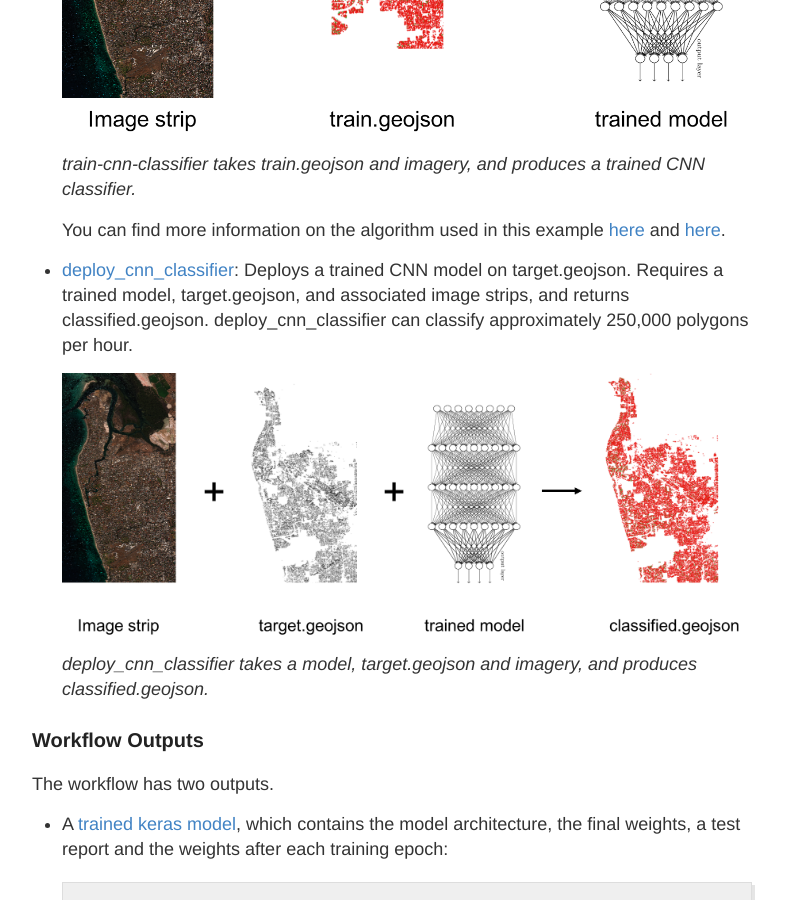
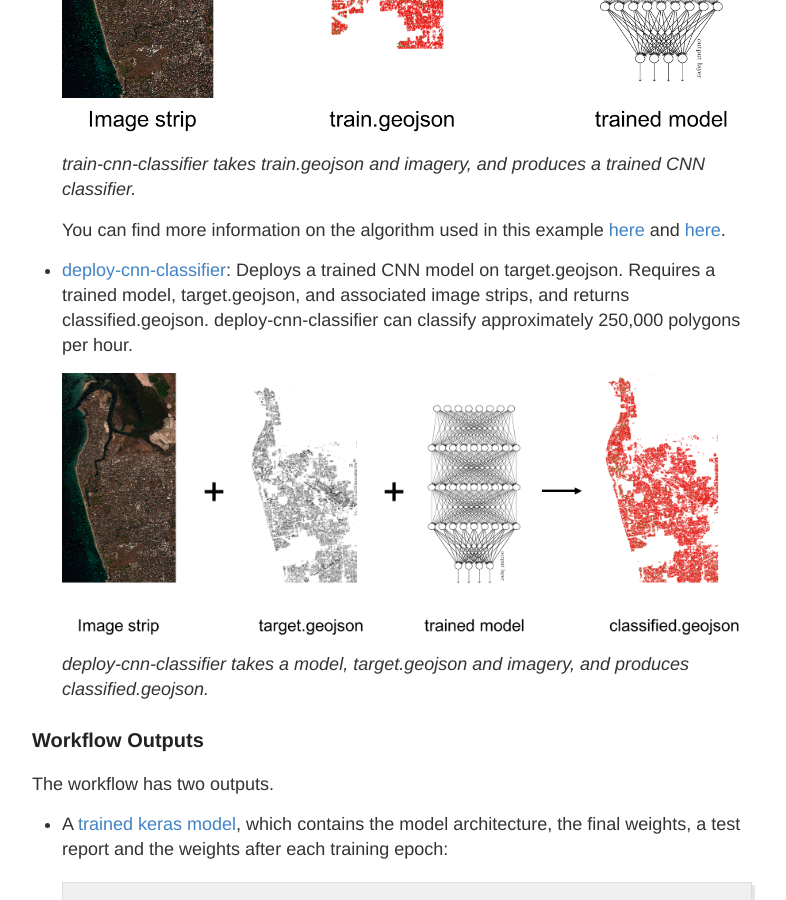
Before and after one commit to neoocm/PlatformStories.github.io, a Jekyll site: the page built from _posts/2016-9-8-swimming-pools.md, in a window 1280 px wide and 900 px high, scrolled down 3833 px. Shown: the whole window, without its empty margins (248-1034 px from the left). Built offline with Jekyll 4.4.1, drawn with Linux system fonts in a browser that asks for light colours; some of the changed text lies outside the part shown.

Commit message:
update deploy task name

````diff
--- a/_posts/2016-9-8-swimming-pools.md
+++ b/_posts/2016-9-8-swimming-pools.md
@@ -35,7 +35,7 @@
 The workflow begins with the file [properties.geojson](https://github.com/PlatformStories/swimming-pools/blob/master/train-cnn-classifier/properties.geojson). This file contains a collection of polygons in (longitude, latitude) coordinates, each representing a property. Each polygon has two attributes: an image_id, which determines the DG catalog id of the satellite image corresponding to that polygon, and a feature_id, which is simply a number that uniquely identifies that property. This particular file only contains properties from the image 1040010014800C00, which is a cloudless WV03 image over Adelaide, Australia. You can see this image [here]({{ site.baseurl}}/pages/swimming-pools/adelaide.html) by entering your GBDX credentials when prompted.
 You can also view the image thumbnail by searching for 1040010014800C00 [here](https://discover.digitalglobe.com/) and navigating to Adelaide using the map.
 
-The main idea is to label a small percentage of the property parcels using [crowdsourcing](http://www.tomnod.com/) in order to create a training set [train.geojson](https://github.com/PlatformStories/swimming-pools/blob/master/train-cnn-classifier/train.geojson). We then use train.geojson to train a CNN-based classifier to identify the presence of a swimming pool in each of the remaining unlabeled properties of properties.geojson (referred to as [target.geojson](https://github.com/PlatformStories/swimming-pools/blob/master/deploy_cnn_classifier/target.geojson)). For object classification at a continental or global scale this procedure is a must; it would be virtually impossible to label millions of properties manually in a reasonable amount of time.
+The main idea is to label a small percentage of the property parcels using [crowdsourcing](http://www.tomnod.com/) in order to create a training set [train.geojson](https://github.com/PlatformStories/swimming-pools/blob/master/train-cnn-classifier/train.geojson). We then use train.geojson to train a CNN-based classifier to identify the presence of a swimming pool in each of the remaining unlabeled properties of properties.geojson (referred to as [target.geojson](https://github.com/PlatformStories/swimming-pools/blob/master/deploy-cnn-classifier/target.geojson)). For object classification at a continental or global scale this procedure is a must; it would be virtually impossible to label millions of properties manually in a reasonable amount of time.
 
 Before executing the workflow, the raw image has to be ordered from the factory and processed into a format that is usable by a machine learning algorithm. The last part is trickier than it sounds. We lovingly refer to it as UGHLi: Undifferentiated Geospatial Heavy Lifting. In this example, it involves orthorectification, atmospheric compensation, pansharpening and dynamic range adjustment; all this can be achieved with a single GBDX task [AOP_Strip_Processor](http://gbdxdocs.digitalglobe.com/docs/advanced-image-preprocessor). For the purpose of this example, the UGHLi'ed image already sits in an S3 bucket.
 
@@ -49,7 +49,7 @@
   ![train_geojson.png]({{ site.baseurl }}/images/swimming-pools/train_geojson.png)
   *A sample of labeled properties.*
 
-- A collection of polygons which will be classified, in geojson format (the target data). In this example, the properties to be classified are found in [target.geojson](https://github.com/PlatformStories/swimming-pools/blob/master/deploy_cnn_classifier/target.geojson).
+- A collection of polygons which will be classified, in geojson format (the target data). In this example, the properties to be classified are found in [target.geojson](https://github.com/PlatformStories/swimming-pools/blob/master/deploy-cnn-classifier/target.geojson).
 
   ![target_geojson.png]({{ site.baseurl }}/images/swimming-pools/target_geojson.png)
   *A sample of properties to be classified.*
@@ -72,10 +72,10 @@
    [here](https://developer.digitalglobe.com/gbdx-poolnet-identifying-pools-satellite-imagery/) and
    [here](https://github.com/DigitalGlobe/mltools/tree/master/examples/polygon_classify_cnn).
 
-- [deploy_cnn_classifier](https://github.com/PlatformStories/swimming-pools/blob/master/docs/deploy_cnn_classifier.md): Deploys a trained CNN model on target.geojson. Requires a trained model, target.geojson, and associated image strips, and returns classified.geojson. deploy_cnn_classifier can classify approximately 250,000 polygons per hour.
+- [deploy-cnn-classifier](https://github.com/PlatformStories/swimming-pools/blob/master/docs/deploy-cnn-classifier.md): Deploys a trained CNN model on target.geojson. Requires a trained model, target.geojson, and associated image strips, and returns classified.geojson. deploy-cnn-classifier can classify approximately 250,000 polygons per hour.
 
   ![deploy_cnn_classifier.png]({{ site.baseurl }}/images/swimming-pools/deploy_cnn_classifier.png)
-  *deploy_cnn_classifier takes a model, target.geojson and imagery, and produces classified.geojson.*
+  *deploy-cnn-classifier takes a model, target.geojson and imagery, and produces classified.geojson.*
 
 
 ### Workflow Outputs
@@ -141,7 +141,7 @@
 Create a deploy_task object with the required inputs, and set the *model* input as the output of train_task.
 
 ```python
-deploy_task = gbdx.Task('deploy_cnn_classifier')
+deploy_task = gbdx.Task('deploy-cnn-classifier')
 deploy_task.inputs.model = train_task.outputs.trained_model.value     # Trained model from train_task
 deploy_task.inputs.images = join(input_location, 'images')
 deploy_task.inputs.geojson = join(input_location, 'target_geojson')
@@ -196,7 +196,7 @@
 
 ! mkdir classified_geojson
 
-# deploy_cnn_classifier sample output
+# deploy-cnn-classifier sample output
 gbdx.s3.download(join(output_location, 'classified_geojson'), 'classified_geojson')
 ```
 
````
